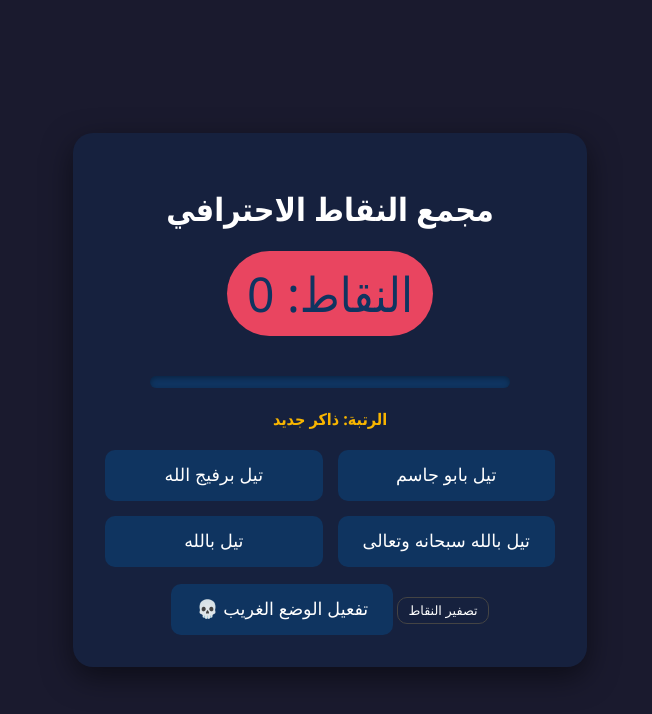
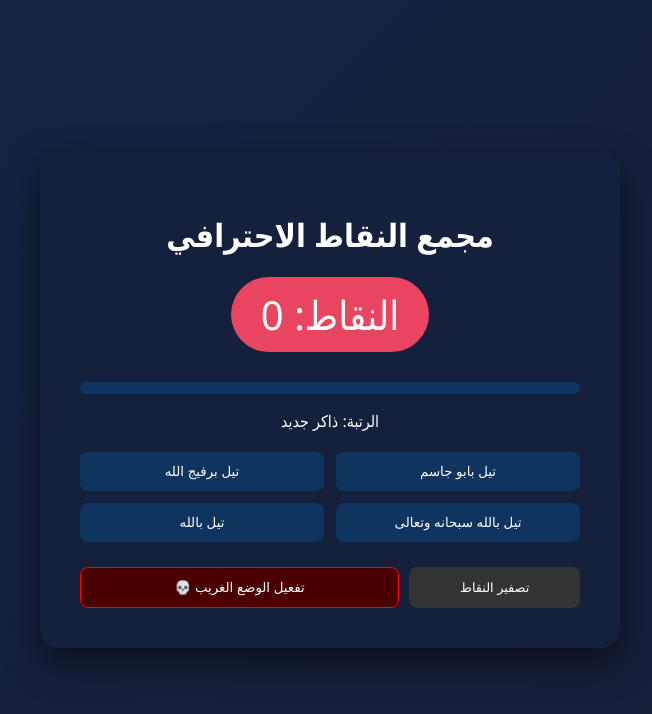
Before and after one commit to mantorh1940m-eng/Fuckgod, a plain HTML site: page index.html in a window 1280 px wide. Shown: the whole page, without its empty margins (310-962 px from the left). Drawn offline with nearby package versions, Linux system fonts and the light colour scheme.

Commit message:
Update style.css

```diff
--- a/style.css
+++ b/style.css
@@ -1,5 +1,7 @@
 body {
-    background-color: #1a1a2e;
+    background: linear-gradient(-45deg, #1a1a2e, #16213e, #0f3460, #1a1a2e);
+    background-size: 400% 400%;
+    animation: gradientBG 15s ease infinite;
     color: white;
     font-family: 'Segoe UI', Tahoma, Geneva, Verdana, sans-serif;
     display: flex;
@@ -7,72 +9,43 @@ body {
     align-items: center;
     height: 100vh;
     margin: 0;
+    overflow: hidden;
+    transition: all 0.5s;
+}
+
+@keyframes gradientBG {
+    0% { background-position: 0% 50%; }
+    50% { background-position: 100% 50%; }
+    100% { background-position: 0% 50%; }
 }
 
 .container {
     text-align: center;
-    background: #16213e;
-    padding: 2rem;
+    background: rgba(22, 33, 62, 0.9);
+    padding: 2.5rem;
     border-radius: 20px;
-    box-shadow: 0 10px 30px rgba(0,0,0,0.5);
+    box-shadow: 0 15px 35px rgba(0,0,0,0.5);
+    width: 90%;
+    max-width: 500px;
+    transition: all 0.5s;
 }
 
 .score-board {
-    font-size: 3rem;
-    margin-bottom: 20px;
-    color: #0f3460;
+    font-size: 2.5rem;
+    margin-bottom: 15px;
+    color: #fff;
     background: #e94560;
-    padding: 10px 20px;
+    padding: 10px 30px;
     border-radius: 50px;
     display: inline-block;
-    transition: transform 0.2s;
 }
 
-.buttons-grid {
-    display: grid;
-    grid-template-columns: 1fr 1fr;
-    gap: 15px;
-}
-
-button {
-    padding: 15px 25px;
-    font-size: 1.1rem;
-    cursor: pointer;
-    border: none;
-    border-radius: 10px;
-    background: #0f3460;
-    color: white;
-    transition: all 0.3s;
-}
-
-button:hover {
-    background: #533483;
-    transform: scale(1.05);
-}
-
-button:active {
-    transform: scale(0.95);
-}
-
-/* أنيميشن زيادة النقاط */
-.pop-up {
-    animation: pop 0.4s ease-out;
-}
-
-@keyframes pop {
-    0% { transform: scale(1); }
-    50% { transform: scale(1.3); color: #fff; }
-    100% { transform: scale(1); }
-}
-/* الأكواد السابقة تبقى كما هي، وأضف عليها: */
-
 .progress-container {
-    width: 80%;
+    width: 100%;
     background-color: #0f3460;
     border-radius: 10px;
-    margin: 20px auto;
+    margin: 15px 0;
     height: 12px;
-    box-shadow: inset 0 2px 5px rgba(0,0,0,0.3);
 }
 
 #progress-bar {
@@ -80,24 +53,55 @@ button:active {
     height: 100%;
     background: linear-gradient(90deg, #00f2fe, #4facfe);
     border-radius: 10px;
-    transition: width 0.4s cubic-bezier(0.175, 0.885, 0.32, 1.275);
+    transition: width 0.4s ease;
 }
 
-#rank {
-    font-weight: bold;
-    color: #f8b500;
-    margin-bottom: 20px;
+.buttons-grid {
+    display: grid;
+    grid-template-columns: 1fr 1fr;
+    gap: 12px;
+    margin-top: 20px;
 }
 
-.reset-btn {
-    margin-top: 30px;
-    background: transparent;
-    border: 1px solid #444;
-    font-size: 0.8rem;
-    padding: 5px 10px;
+button {
+    padding: 12px;
+    cursor: pointer;
+    border: none;
+    border-radius: 8px;
+    background: #0f3460;
+    color: white;
+    transition: 0.3s;
 }
 
-.reset-btn:hover {
-    background: #ff4d4d;
-    border-color: #ff4d4d;
+button:hover { transform: scale(1.03); background: #533483; }
+
+.controls { margin-top: 25px; display: flex; justify-content: space-between; gap: 10px; }
+
+#horror-mode-btn { background: #4a0000; border: 1px solid red; flex: 2; }
+.reset-btn { background: #333; font-size: 0.8rem; flex: 1; }
+
+/* تأثيرات الرعب */
+.horror-theme {
+    background: #000 !important;
+    filter: grayscale(100%) contrast(120%);
 }
+
+.horror-theme .container {
+    background: #0a0a0a;
+    border: 2px solid #300;
+    animation: shake 0.5s infinite;
+}
+
+@keyframes shake {
+    0% { transform: translate(1px, 1px); }
+    10% { transform: translate(-1px, -2px); }
+    20% { transform: translate(-3px, 0px); }
+    100% { transform: translate(1px, 1px); }
+}
+
+.pop-up { animation: pop 0.3s ease-out; }
+@keyframes pop {
+    0% { transform: scale(1); }
+    50% { transform: scale(1.1); }
+    100% { transform: scale(1); }
+}
```
